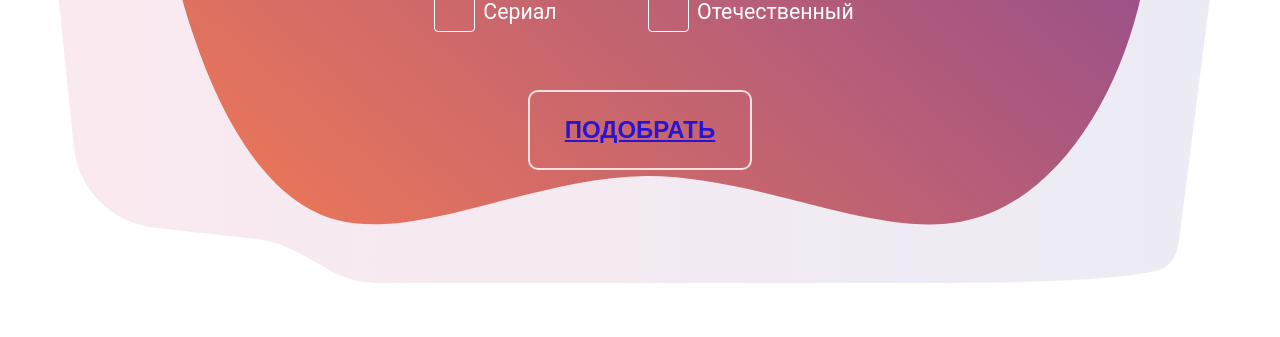
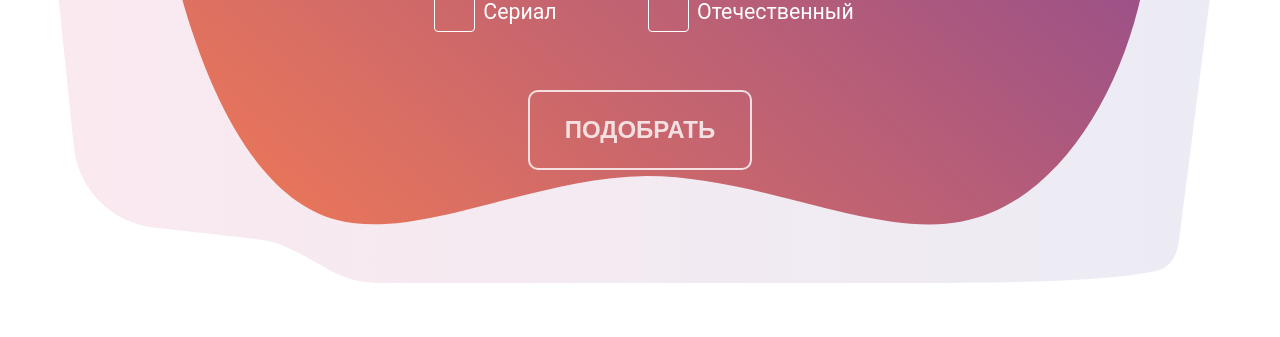
Before and after one commit to gxldmane/KinoAndTochka, a Flask app: page / in a window 1280 px wide. Shown: the part 1770-2107 px from the top of the page. Run offline with Flask 3, Linux system fonts and the light colour scheme.

Commit message:
Update index.html

```diff
--- a/templates/index.html
+++ b/templates/index.html
@@ -142,7 +142,7 @@
                     <label for="is_russia"><span></span>Отечественный</label>
                 </div>
             </div>
-            <button type="submit" class="form__find-button find-button" id="find-button"><a href="#posterFim">Подобрать</a></button>
+            <button type="submit" class="form__find-button find-button" id="find-button">Подобрать</button>
         </div>
     </form>
     {% if request.method == 'POST' %}
```
